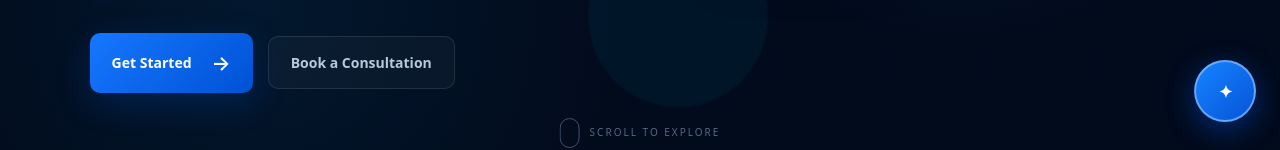
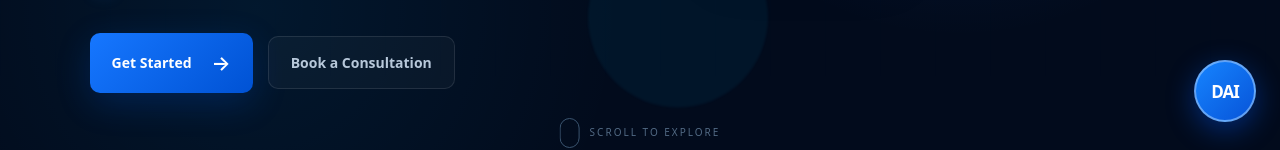
Before and after one commit to Heroblack1/danji-frontend, a React (Vite) app: page / in a window 1280 px wide. Shown: the part 654-804 px from the top of the page. Built offline with nearby package versions, Linux system fonts and the light colour scheme.

Commit message:
ai update5

```diff
--- a/src/AIChatWidget.jsx
+++ b/src/AIChatWidget.jsx
@@ -92,7 +92,7 @@ const AIChatWidget = () => {
       <div className={`chat-widget ${isOpen ? "open" : ""}`}>
         <div className="chat-header">
           <div className="assistant-info">
-            <div className="assistant-avatar">✦</div>
+            <div className="assistant-avatar">DAI</div>
 
             <div>
               <h3>DanjiTech AI</h3>
@@ -117,7 +117,7 @@ const AIChatWidget = () => {
           {messages.map((chat, index) => (
             <div className={`message-row ${chat.role}`} key={index}>
               {chat.role === "assistant" && (
-                <div className="message-avatar">✦</div>
+                <div className="message-avatar">DAI</div>
               )}
 
               <div className="message-bubble">{chat.content}</div>
@@ -182,12 +182,13 @@ const AIChatWidget = () => {
       </div>
 
       {/* FLOATING BUTTON */}
+
       <button
         className={`chat-toggle ${isOpen ? "active" : ""}`}
         onClick={() => setIsOpen(!isOpen)}
-        aria-label="Open AI Assistant"
+        aria-label={isOpen ? "Close AI Assistant" : "Open AI Assistant"}
       >
-        {isOpen ? "×" : "✦"}
+        {isOpen ? "×" : "DAI"}
       </button>
     </>
   );
```
